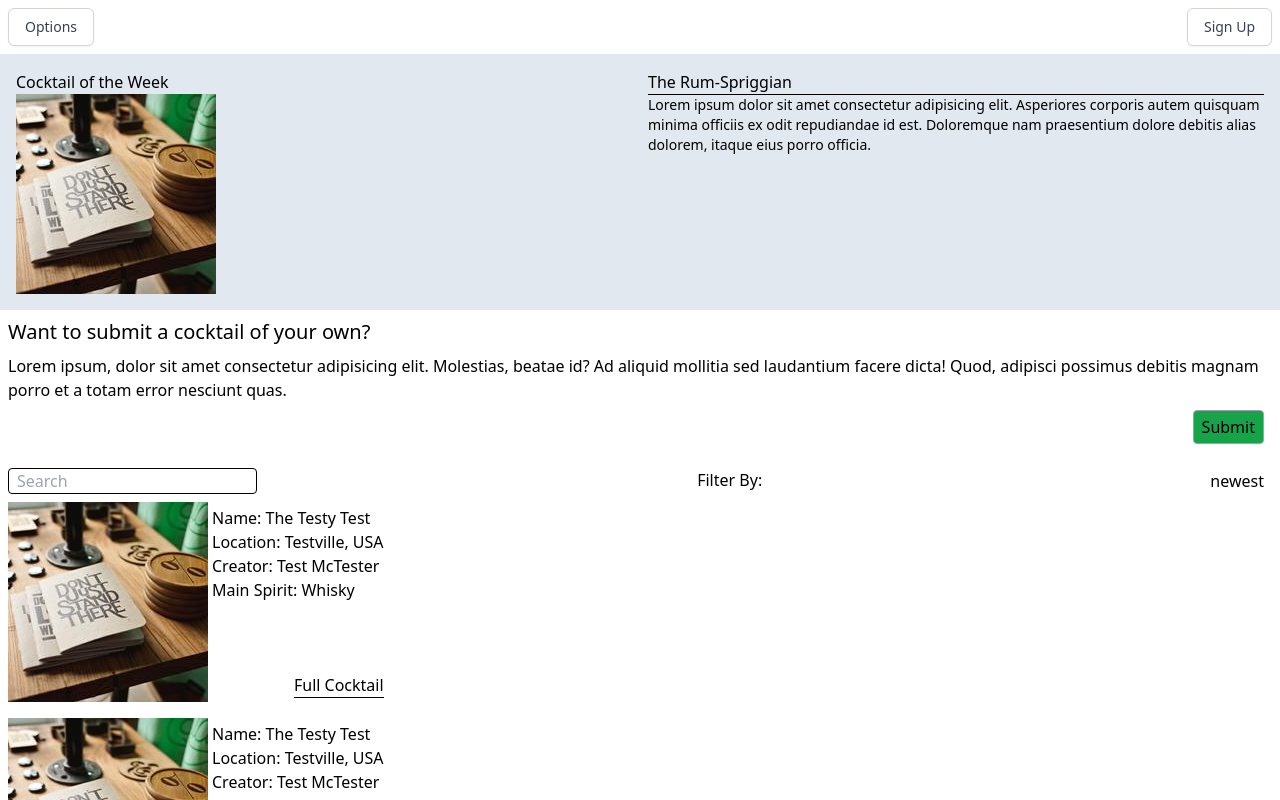
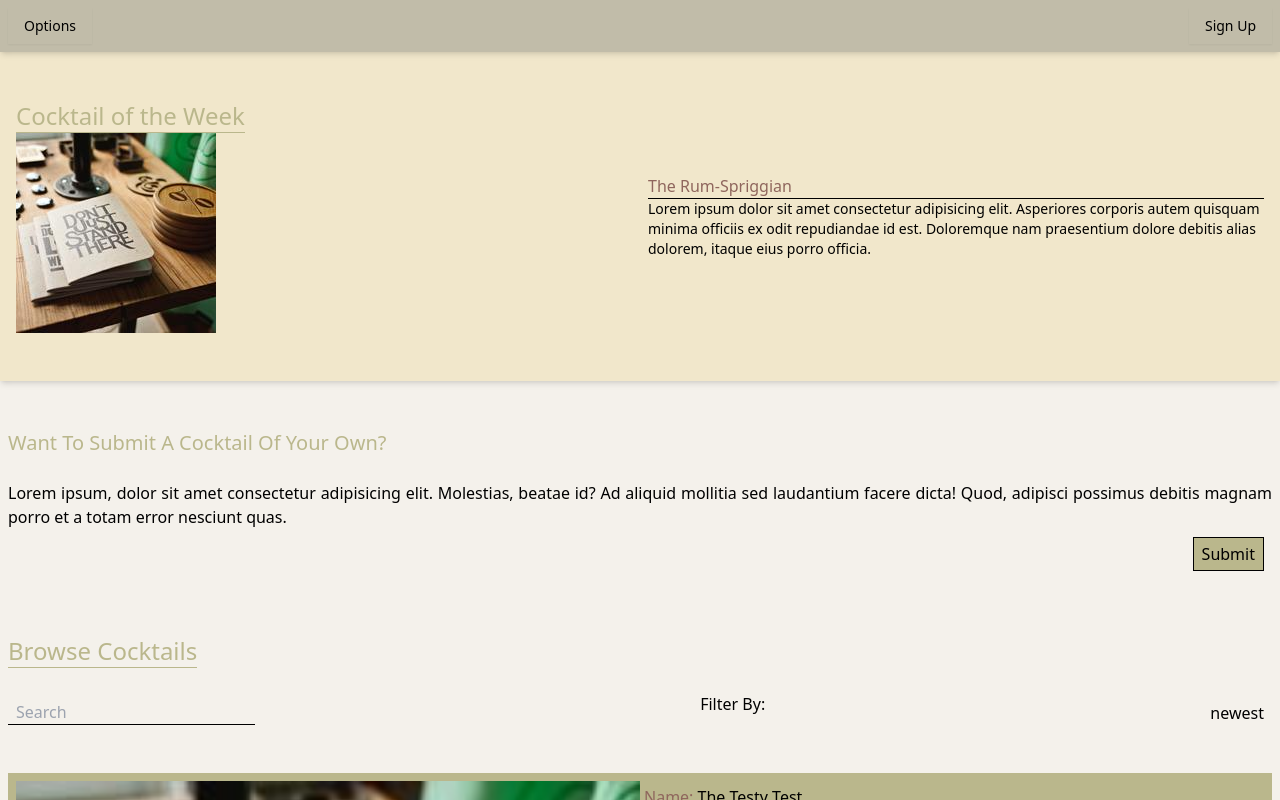
Before and after one commit to beimy/leesey-site, a React (Create React App) app in the folder client/: page /cocktails in a window 1280 px wide. Shown: the top 800 px of the page. Built offline with nearby package versions, Linux system fonts and the light colour scheme.

Commit message:
start of visual overhaul, colors are added, adjusted homepage, navbar, recipepage, in the middle of encyclo page

```diff
--- a/client/src/components/Nav/index.tsx
+++ b/client/src/components/Nav/index.tsx
@@ -12,9 +12,9 @@ interface NavProps {
 
 const Nav: FC<NavProps> = ({}) => {
     return (
-        <Menu as="div" className="relative flex text-left p-2 justify-between">
+        <Menu as="div" className="relative flex text-left p-2 justify-between bg-true-grey shadow-md">
           <div className=''>
-            <Menu.Button className="inline-flex justify-center w-full rounded-md border border-gray-300 shadow-sm px-4 py-2 bg-white text-sm font-medium text-gray-700 hover:bg-gray-50 focus:outline-none focus:ring-2 focus:ring-offset-2 focus:ring-offset-gray-100 focus:ring-indigo-500">
+            <Menu.Button className="inline-flex justify-center w-full shadow-sm px-4 py-2 text-sm font-medium text-gray-700 hover:bg-gray-50 focus:outline-none focus:ring-2 focus:ring-offset-2 focus:ring-offset-gray-100 focus:ring-red-accent">
               Options
             </Menu.Button>
           </div>
@@ -28,7 +28,7 @@ const Nav: FC<NavProps> = ({}) => {
             leaveFrom="transform opacity-100 scale-100"
             leaveTo="transform opacity-0 scale-95"
           >
-            <Menu.Items className="origin-top-right absolute left-0 mt-10 w-56 rounded-md shadow-lg bg-white ring-1 ring-black ring-opacity-5 focus:outline-none">
+            <Menu.Items className="origin-top-right absolute left-0 mt-10 w-56 shadow-lg bg-warm-white ring-1 ring-black ring-opacity-5 focus:outline-none">
               <div className="py-1">
                 <Menu.Item>
                   {({ active }) => (
@@ -85,7 +85,7 @@ const Nav: FC<NavProps> = ({}) => {
               </div>
             </Menu.Items>
           </Transition>
-          <button className='inline-flex justify-center w-fit rounded-md border border-gray-300 shadow-sm px-4 py-2 bg-white text-sm font-medium text-gray-700 hover:bg-gray-50 focus:outline-none focus:ring-2 focus:ring-offset-2 focus:ring-offset-gray-100 focus:ring-indigo-500'>Sign Up</button>
+          <button className='inline-flex justify-center w-fit shadow-sm px-4 py-2  text-sm font-medium text-gray-700 hover:bg-gray-50 focus:outline-none focus:ring-2 focus:ring-offset-2 focus:ring-offset-gray-100 focus:ring-red-accent'>Sign Up</button>
         </Menu>
       )
 };
--- a/client/src/components/Recipe/index.tsx
+++ b/client/src/components/Recipe/index.tsx
@@ -9,16 +9,16 @@ interface RecipeProps {
 
 const Recipe: FC<RecipeProps> = ({}) => {
     return (
-        <div className="flex py-2">
-            <img src={require(`../../assets/lorempic1.jpg`)} />
+        <div className="flex p-2 my-4 bg-sage-green">
+            <img src={require(`../../assets/lorempic1.jpg`)} className='w-1/2' />
             <div className="p-1 flex flex-col align-middle justify-between">
                 <div>
-                    <h3>Name: The Testy Test</h3>
-                    <p>Location: Testville, USA</p>
-                    <p>Creator: Test McTester</p>
-                    <p>Main Spirit: Whisky</p>
+                    <p className="card-label">Name: <span className="card-text">The Testy Test</span></p>
+                    <p className="card-label">Location: <span className="card-text">Testville, USA</span></p>
+                    <p className="card-label">Creator: <span className="card-text">Test McTester</span></p>
+                    <p className="card-label">Main Spirit: <span className="card-text">Whisky</span></p>
                 </div>
-                <a className=" self-end border-b border-black">Full Cocktail</a>
+                <a className="text-red-accent self-end border-b border-red-accent">Full Cocktail</a>
             </div>
         </div>
     );
--- a/client/src/index.css
+++ b/client/src/index.css
@@ -3,16 +3,28 @@
 @tailwind utilities;
 
 @layer base {
+    html {
+        @apply bg-warm-white
+    }
+
     .btn {
-        @apply bg-green-600 m-2 p-1 px-2 border border-gray-400 rounded
+        @apply bg-sage-green m-2 p-1 px-2 border border-black
+    }
+
+    .hero {
+        @apply bg-taupe w-screen p-2 flex justify-center shadow-md
     }
 
     .hero-btn {
-        @apply w-1/3 m-2 p-1 border border-gray-400
+        @apply w-1/3 m-2 p-1
+    }
+
+    .section-header {
+        @apply inline-block w-fit text-sage-green text-2xl border-b border-sage-green
     }
 
     .link-sect-btn {
-        @apply bg-slate-500  border border-black m-1  text-left px-2 py-1 text-lg
+        @apply bg-sage-green  border border-black my-5  text-left px-2 py-1 text-lg
     }
 
     .link-sect-btn p {
@@ -28,6 +40,14 @@
     }
 
     .alpha-btn {
-        @apply border-b border-blue-500 mx-2 text-blue-500
+        @apply border-b mx-2
+    }
+
+    .card-label {
+        @apply text-red-accent
+    }
+
+    .card-text {
+        @apply text-black
     }
 }
--- a/client/src/pages/Encyclo.tsx
+++ b/client/src/pages/Encyclo.tsx
@@ -30,25 +30,26 @@ const EncycloPage: FC<EncycloProps> = ({}) => {
 
     return (
         <div className="p-2">
-            <h1 className="inline-block text-2xl text-green-600 border-b border-green-600">Encyclopedia</h1>
-            <div id="disclaimer" className="my-2 border-b border-slate-200 h-fit">
+            <h1 className="section-header my-2">Encyclopedia</h1>
+            <div id="disclaimer" className="my-6 pb-20 border-b h-fit">
                 <span>Lorem ipsum dolor sit amet consectetur adipisicing elit. Consequuntur ab recusandae optio temporibus? Ducimus vitae reprehenderit beatae maiores quia, unde nisi molestiae, odit provident corporis minus doloribus veniam itaque? Similique.</span>
-                <button className="btn">Learn More</button>
+                <button className="btn float-right">Learn More</button>
             </div>
-            <div id="search-sect" className="flex mt-5 ">
+
+            <div id="search-sect" className="flex my-10 ">
                 <Listbox value={selectedFilter} onChange={setSelectedFilter}>
                     <div>
                         <Listbox.Label className='py-2 m-1 text-sm'>Search by:</Listbox.Label>
                         <div className="relative mt-1">
-                            <Listbox.Button className='relative w-full cursor-default rounded-lg bg-white py-2 pl-3 pr-10 text-left shadow-md focus:outline-none focus-visible:border-indigo-500 focus-visible:ring-2 focus-visible:ring-white focus-visible:ring-opacity-75 focus-visible:ring-offset-2 focus-visible:ring-offset-orange-300 sm:text-sm'>
+                            <Listbox.Button className='relative w-full cursor-default bg-warm-white border-b pt-2 pl-1 pr-10 text-left focus:outline-none focus-visible:border-indigo-500 focus-visible:ring-2 focus-visible:ring-white focus-visible:ring-opacity-75 focus-visible:ring-offset-2 focus-visible:ring-offset-orange-300 sm:text-sm'>
                                 <span className="block truncate">{selectedFilter.param}</span>
-
                             </Listbox.Button>
-                            <Listbox.Options>
+                            <Listbox.Options className='absolute w-fit pr-8 bg-true-grey'>
                                 {filters.map((filter) => (
                                     <Listbox.Option
                                     key={filter.id}
                                     value={filter}
+                                    className='m-2'
                                     >
                                 {filter.param}
                                 </Listbox.Option>
--- a/client/src/pages/Recipes.tsx
+++ b/client/src/pages/Recipes.tsx
@@ -19,24 +19,27 @@ const RecipePage: FC<RecipePageProps> = ({}) => {
 
     return (
         <div className="flex flex-col min-h-screen">
-            <article className="bg-slate-200 w-screen p-2 flex justify-center">
+            <article className="hero p-2 py-10 flex justify-center">
                 <div className="w-1/2 p-2">
-                    <h2>Cocktail of the Week</h2>
+                    <h2 className="section-header">Cocktail of the Week</h2>
                     <img src={require(`../assets/lorempic1.jpg`)} alt='Cocktail of The Week'/>
                 </div>
-                <div className="w-1/2 p-2">
-                    <h3 className="border-b border-black">The Rum-Spriggian</h3>
+                <div className="w-1/2 h-4/6 p-2 self-center">
+                    <h3 className="border-b border-black text-red-accent">The Rum-Spriggian</h3>
                     <p className="text-sm">Lorem ipsum dolor sit amet consectetur adipisicing elit. Asperiores corporis autem quisquam minima officiis ex odit repudiandae id est. Doloremque nam praesentium dolore debitis alias dolorem, itaque eius porro officia.</p>
                 </div>
             </article>
-            <div id="submission-sect" className="w-screen p-2 flex-col">
-                <h2 className="text-xl">Want to submit a cocktail of your own?</h2>
-                <p className="pt-2">Lorem ipsum, dolor sit amet consectetur adipisicing elit. Molestias, beatae id? Ad aliquid mollitia sed laudantium facere dicta! Quod, adipisci possimus debitis magnam porro et a totam error nesciunt quas.</p>
+
+            <div id="submission-sect" className="w-screen my-10 p-2 flex-col">
+                <h2 className="text-xl text-sage-green">Want To Submit A Cocktail Of Your Own?</h2>
+                <p className="pt-6 text-justify">Lorem ipsum, dolor sit amet consectetur adipisicing elit. Molestias, beatae id? Ad aliquid mollitia sed laudantium facere dicta! Quod, adipisci possimus debitis magnam porro et a totam error nesciunt quas.</p>
                 <Link to='/submit' replace={true} className="btn w-fit px-2 float-right">Submit</Link>
             </div>
-            <div id="recipe-list" className="p-2">
-                <div id="search-filter-section" className="flex justify-between">
-                    <input placeholder="Search" className="border border-black rounded px-2" />
+
+            <div id="recipe-list" className="p-2 pb-10">
+                <h2 className="section-header mb-4">Browse Cocktails</h2>
+                <div id="search-filter-section" className="flex justify-between my-2">
+                    <input placeholder="Search" className="border-black border-b bg-warm-white px-2 my-2 mr-2" />
                     <Listbox value={selectedSort} onChange={setSelectedSort}>
                         <Listbox.Label>Filter By:</Listbox.Label>
                         <Listbox.Button className='px-2'>{selectedSort}</Listbox.Button>
@@ -52,9 +55,11 @@ const RecipePage: FC<RecipePageProps> = ({}) => {
                         </Listbox.Options>
                     </Listbox>
                 </div>
-                <Recipe />
-                <Recipe />
-                <Recipe />
+                <div className="flex flex-col my-6 justify-between">
+                    <Recipe />
+                    <Recipe />
+                    <Recipe />
+                </div>
             </div>
         </div>
     )
--- a/client/tailwind.config.js
+++ b/client/tailwind.config.js
@@ -1,9 +1,25 @@
 /** @type {import('tailwindcss').Config} */
+const colors = require('tailwindcss/colors');
+
 module.exports = {
   content: [
     "./src/**/*.{js,jsx,ts,tsx}",
   ],
   theme: {
+    colors: {
+      transparent: 'transparent',
+      current: 'current',
+      black: colors.black,
+      white: colors.white,
+      'stone-green': '#b8aa8d',
+      'orange': '#c78869',
+      'sage-green': '#bab78c',
+      'true-grey': '#c1bca9',
+      'dark-grey': '#67695e',
+      'red-accent': '#8f665d',
+      'taupe': '#f1e7cb',
+      'warm-white': '#f4f1eb'
+    },
     extend: {},
   },
   plugins: [],
```
Also changed, not shown: client/src/pages/Home.jsx (+11 -12 lines).
